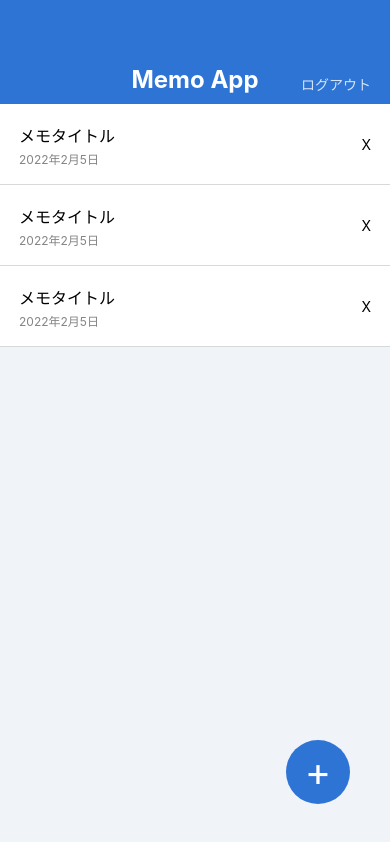
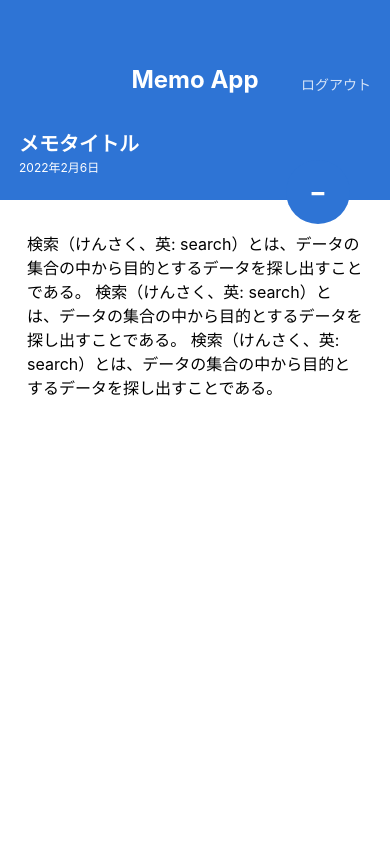
Before and after one commit to mizurest/memo-app, a React Native app: screen / in a window 390 px wide. Built offline with nearby package versions, Linux system fonts and the light colour scheme.

Commit message:
メモ詳細画面の作成

```diff
--- a/App.jsx
+++ b/App.jsx
@@ -1,27 +1,10 @@
 import React from 'react';
-import { StyleSheet, View } from 'react-native';
 
-import AppBar from './src/components/AppBar';
-import MemoList from './src/components/MemoList';
-import CircleButton from './src/components/CircleButton';
+import MemoListScreen from './src/screeens/MemoListScreen';
+import MemoDetailScreen from './src/screeens/MemoDetailScreen';
 
 export default function App() {
   return (
-    <View style={styles.container}>
-
-      <AppBar />
-
-      <MemoList />
-
-      <CircleButton>+</CircleButton>
-
-    </View>
+    <MemoDetailScreen />
   );
 }
-
-const styles = StyleSheet.create({
-  container: {
-    flex: 1,
-    backgroundColor: '#f0f4f8',
-  },
-});
--- a/src/components/CircleButton.jsx
+++ b/src/components/CircleButton.jsx
@@ -1,11 +1,11 @@
-import { string } from 'prop-types';
+import { string, shape } from 'prop-types';
 import React from 'react';
 import { StyleSheet, Text, View } from 'react-native';
 
 export default function CircleButton(props) {
-  const { children } = props;
+  const { children, style } = props;
   return (
-    <View style={styles.circleButton}>
+    <View style={[styles.circleButton, style]}>
       <Text style={styles.circleButtonIcon}>{children}</Text>
     </View>
   );
@@ -13,6 +13,11 @@
 
 CircleButton.propTypes = {
   children: string.isRequired,
+  style: shape(),
+};
+
+CircleButton.defaultProps = {
+  style: null,
 };
 
 const styles = StyleSheet.create({
--- /dev/null
+++ b/src/screeens/MemoDetailScreen.jsx
@@ -0,0 +1,63 @@
+import React from 'react';
+import { View, ScrollView, StyleSheet, Text } from 'react-native';
+
+import AppBar from '../components/AppBar';
+import CircleButton from '../components/CircleButton';
+
+export default function MemoDetailScreen() {
+  return (
+    <View style={styles.container}>
+      <AppBar />
+
+      <View style={styles.memoHeader}>
+        <Text style={styles.memoTitle}>メモタイトル</Text>
+        <Text style={styles.memoDate}>2022年2月6日</Text>
+      </View>
+
+      <ScrollView style={styles.memoBody}>
+        <Text style={styles.memoText}>
+          検索（けんさく、英: search）とは、データの集合の中から目的とするデータを探し出すことである。
+          検索（けんさく、英: search）とは、データの集合の中から目的とするデータを探し出すことである。
+          検索（けんさく、英: search）とは、データの集合の中から目的とするデータを探し出すことである。
+        </Text>
+      </ScrollView>
+
+      <CircleButton style={{ top: 160, bottom: 'auto' }}>-</CircleButton>
+    </View>
+  );
+}
+
+const styles = StyleSheet.create({
+  container: {
+    flex: 1,
+    backgroundColor: '#fff',
+  },
+
+  memoHeader: {
+    height: 96,
+    backgroundColor: '#2E74D5',
+    justifyContent: 'center',
+    paddingVertical: 24,
+    paddingHorizontal: 19,
+  },
+  memoTitle: {
+    fontSize: 20,
+    lineHeight: 32,
+    fontWeight: 'bold',
+    color: '#fff',
+  },
+  memoDate: {
+    fontSize: 12,
+    lineHeight: 16,
+    color: '#fff',
+  },
+
+  memoBody: {
+    paddingVertical: 32,
+    paddingHorizontal: 27,
+  },
+  memoText: {
+    fontSize: 16,
+    lineHeight: 24,
+  },
+});
--- /dev/null
+++ b/src/screeens/MemoListScreen.jsx
@@ -0,0 +1,27 @@
+import React from 'react';
+import { View, StyleSheet } from 'react-native';
+
+import AppBar from '../components/AppBar';
+import MemoList from '../components/MemoList';
+import CircleButton from '../components/CircleButton';
+
+export default function MemoListScreen() {
+  return (
+    <View style={styles.container}>
+
+      <AppBar />
+
+      <MemoList />
+
+      <CircleButton>+</CircleButton>
+
+    </View>
+  );
+}
+
+const styles = StyleSheet.create({
+  container: {
+    flex: 1,
+    backgroundColor: '#f0f4f8',
+  },
+});
```
